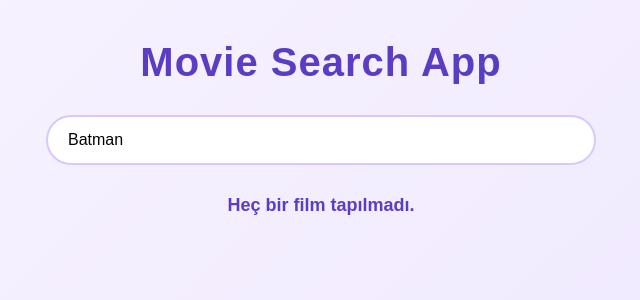
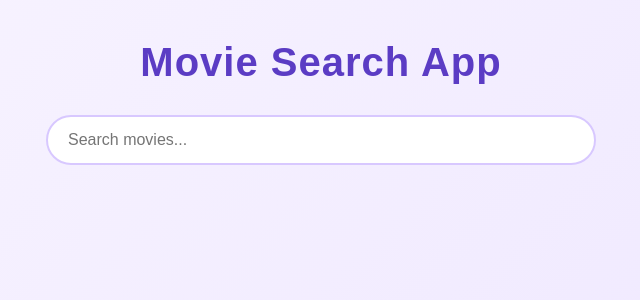
Before and after one commit to hesenovasonaa/Movie-search-app, a React (Vite) app: page / in a window 1280 px wide. Shown: the top 300 px of the page, without its empty margins (319-959 px from the left). Built offline with nearby package versions, Linux system fonts and the light colour scheme; no server answers.

Commit message:
Refactor data fetching with custom useFetch hook

```diff
--- a/src/pages/Home.jsx
+++ b/src/pages/Home.jsx
@@ -4,7 +4,7 @@ import ResultsList from "../components/ResultsList";
 import useFetch from "../hooks/useFetch";
 
 function Home() {
-    const [search, setSearch] = useState("Batman");
+    const [search, setSearch] = useState("");
     const [page, setPage] = useState(1);
     const [debouncedSearch, setDebouncedSearch] = useState(search);
     useEffect(() => {
@@ -43,7 +43,7 @@ const totalPages = Math.ceil(totalResults / 10);
                 : error}
             </p>
         )}
-        {!loading && !error && movies.length===0 && (
+        {!loading && !error && movies.length === 0 && search.trim() !== "" && (
             <p className="message">Heç bir film tapılmadı.</p>
         )}
         {!loading && !error && movies.length > 0 && (
```
